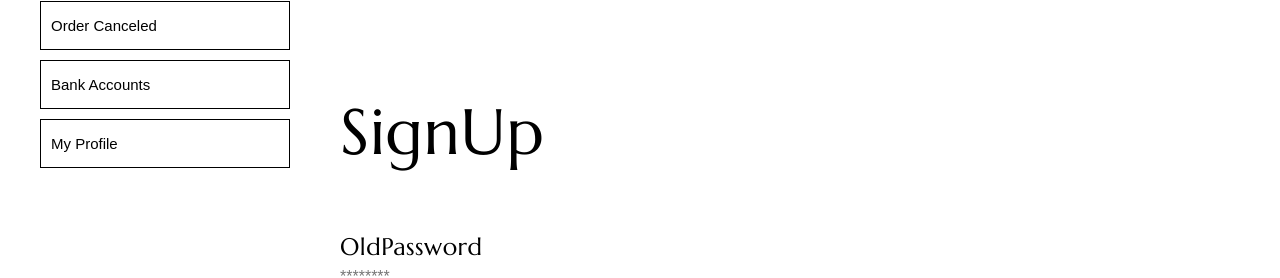
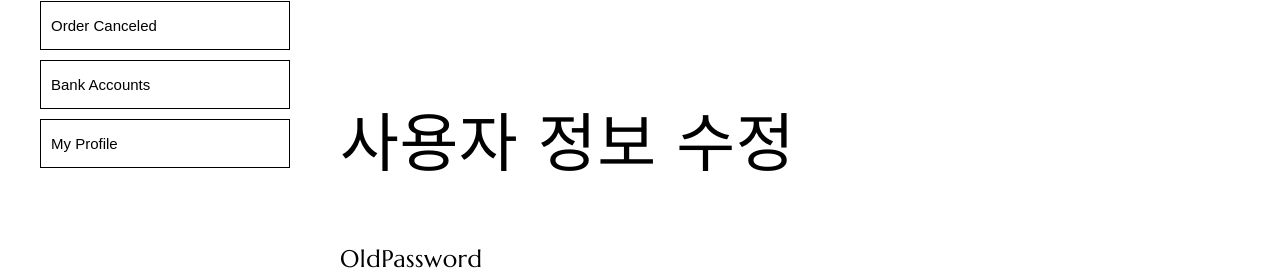
Before and after one commit to shopping-mall-Frontend/team-project, a React (Create React App) app: page /user/editprofile/edit in a window 1280 px wide. Shown: the part 325-603 px from the top of the page. Built offline with nearby package versions, Linux system fonts and the light colour scheme; no server answers.

Commit message:
chore: 오탈자 수정

```diff
--- a/src/components/Userpage/EditProfile.js
+++ b/src/components/Userpage/EditProfile.js
@@ -43,7 +43,7 @@ const EditProfile = () => {
       </ul>
       <LoginForm onSubmit={handleSubmit(onSubmit)}>
         <div>
-          <h1>SignUp</h1>
+          <h1>사용자 정보 수정</h1>
         </div>
         <div>
           <h4>OldPassword</h4>
```
